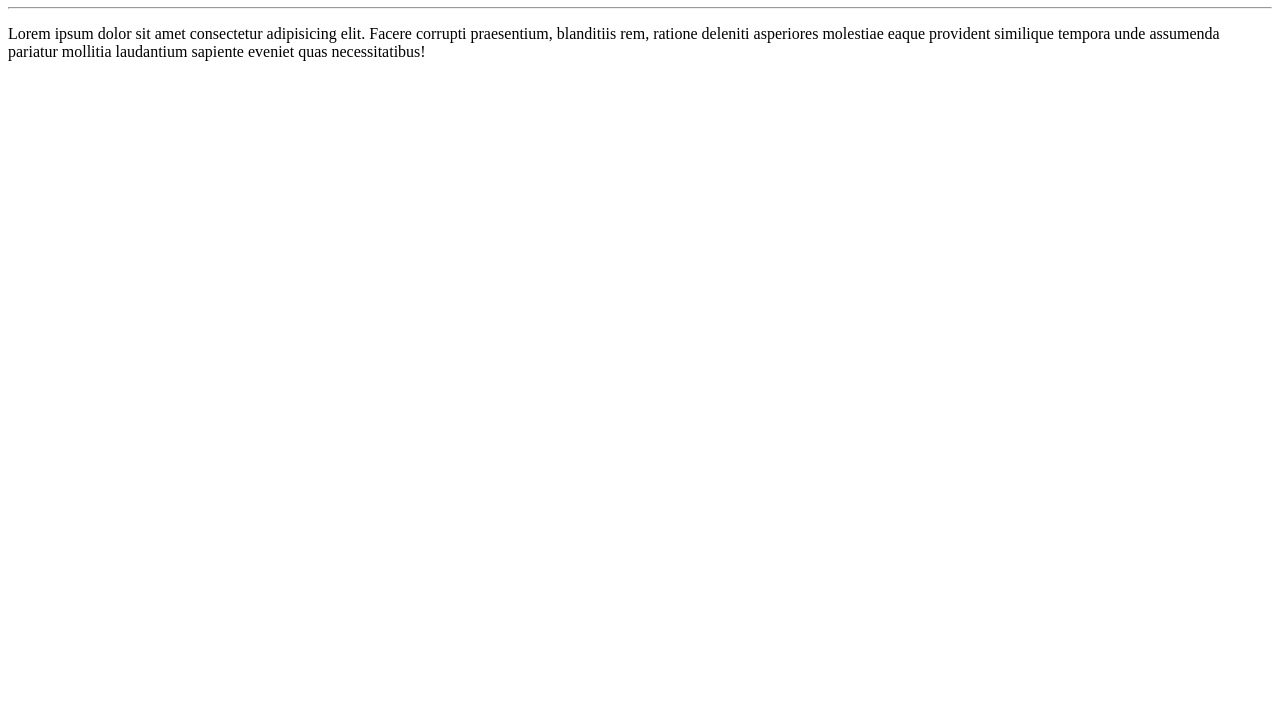
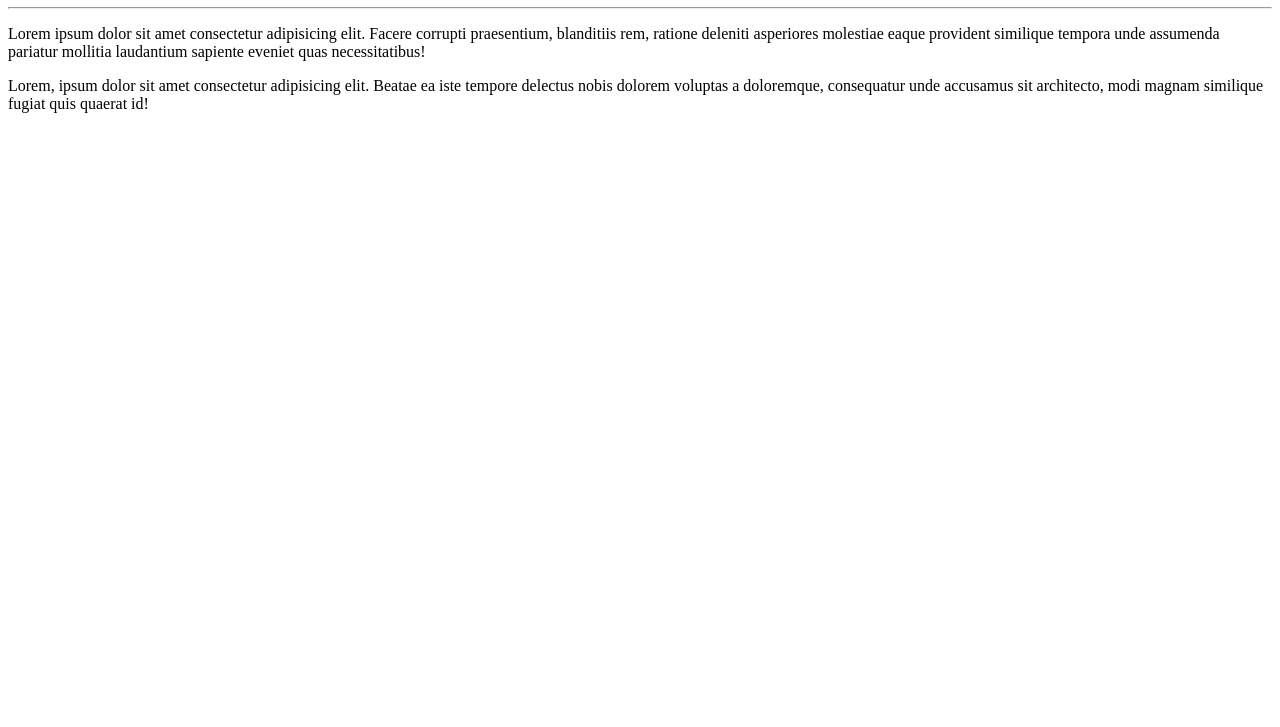
Before and after one commit to marcelolaurean/marcelo, a plain HTML site: page site exemplo/index.html in a window 1280 px wide. Shown: the part 73-800 px from the top of the page. Drawn offline with Linux system fonts and the light colour scheme.

Commit message:
Update index.html

```diff
--- a/site exemplo/index.html
+++ b/site exemplo/index.html
@@ -10,6 +10,7 @@
     <h1>olá, mundo!</h1>
     <hr>
     <p>Lorem ipsum dolor sit amet consectetur adipisicing elit. Facere corrupti praesentium, blanditiis rem, ratione deleniti asperiores molestiae eaque provident similique tempora unde assumenda pariatur mollitia laudantium sapiente eveniet quas necessitatibus!</p>
+<p>Lorem, ipsum dolor sit amet consectetur adipisicing elit. Beatae ea iste tempore delectus nobis dolorem voluptas a doloremque, consequatur unde accusamus sit architecto, modi magnam similique fugiat quis quaerat id!</p>
 
 
 </body>
```
